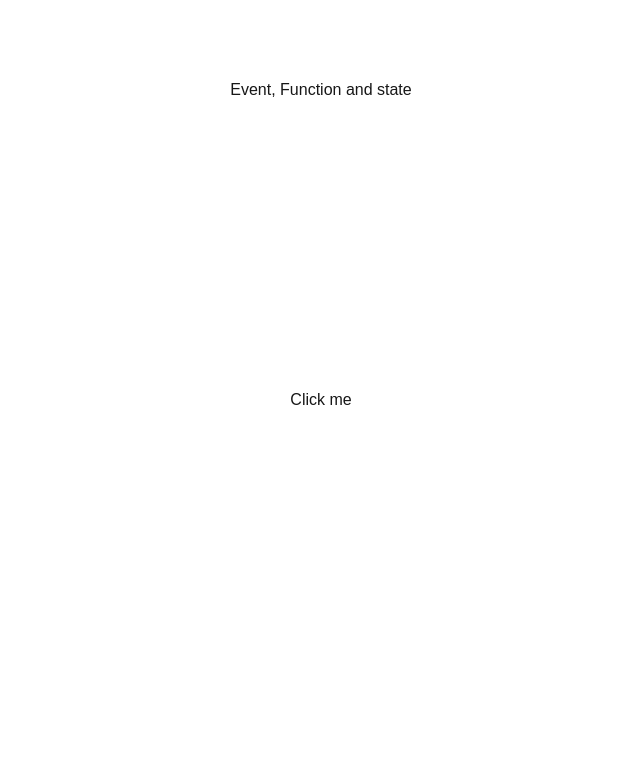
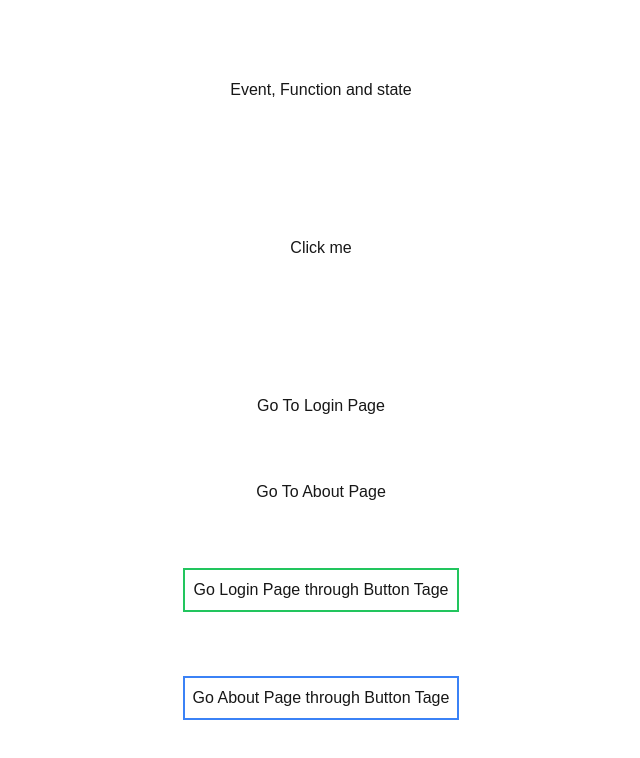
Before and after one commit to priyalgoti07/nextjs, a Next.js app: page / in a window 1280 px wide. Shown: the top 758 px of the page, without its empty margins (319-959 px from the left). Built offline with nearby package versions, Linux system fonts and the light colour scheme.

Commit message:
how to work nextjs,server and client components between different, file system based routing, and nested routing learning

```diff
--- /dev/null
+++ b/src/app/about/aboutcollege/page.js
@@ -0,0 +1,9 @@
+import React from 'react'
+
+const AboutCollege = () => {
+    return (
+        <div>About Page for College</div>
+    )
+}
+
+export default AboutCollege;
--- /dev/null
+++ b/src/app/about/aboutstudent/page.js
@@ -0,0 +1,9 @@
+import React from 'react'
+
+const AboutStudent = () => {
+    return (
+        <div>About page for Student</div>
+    )
+}
+
+export default AboutStudent;
--- /dev/null
+++ b/src/app/about/page.js
@@ -0,0 +1,26 @@
+'use client'
+import Link from 'next/link'
+import { useRouter } from 'next/navigation'
+import React from 'react'
+
+const page = () => {
+    const router = useRouter()
+    return (
+        <>
+            <h1> About Page</h1>
+            <button className="border-2 border-solid border-green-500 p-2"
+                onClick={() => router.push('/')}>
+                Go To HOme Page
+            </button>
+            <br />
+            <br />
+            <Link href='/about/aboutstudent' className='text-red-500'>Go To AboutStudent Page</Link>
+            <br />
+            <br />
+            <Link href='/about/aboutcollege' className='text-blue-500'>Go To AboutCollege Page</Link>
+
+        </>
+    )
+}
+
+export default page
--- /dev/null
+++ b/src/app/login/page.js
@@ -0,0 +1,14 @@
+import Link from 'next/link'
+import React from 'react'
+
+const page = () => {
+    return (
+        <>
+            <div>This is page is Login Page</div>
+
+            <Link href='/'>Go To Home Page</Link>
+        </>
+    )
+}
+
+export default page
--- a/src/app/page.js
+++ b/src/app/page.js
@@ -1,11 +1,29 @@
 'use client'
+import Link from 'next/link';
+import './globals.css'
+import { useRouter } from 'next/navigation';
 export default function Home() {
+  const router = useRouter()
+
+  const navigation = (name) => {
+    router.push(name)
+  }
   return (
     <div className="grid grid-rows-[20px_1fr_20px] items-center justify-items-center min-h-screen p-8 pb-20 gap-16 sm:p-20 font-[family-name:var(--font-geist-sans)">
       <h1>Event, Function and state</h1>
       <button onClick={() => alert('i ma Home Button')}>Click me</button>
+      <Link href='/login' >Go To Login Page</Link>
+      <Link href='/about' >Go To About Page</Link>
+      <button
+        className="border-2 border-solid border-green-500 p-2"
+        onClick={() => navigation('/login')}>
+        Go Login Page through Button Tage
+      </button>
+      <button
+        className="border-2 border-solid border-blue-500 p-2"
+        onClick={() => navigation('/about')}>
+        Go About Page through Button Tage
+      </button>
     </div>
   );
 }
-
-import React from 'react'
```
